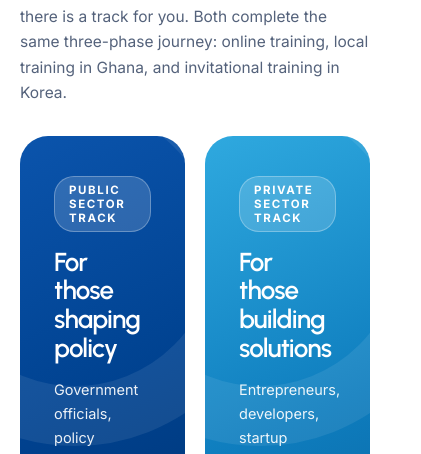
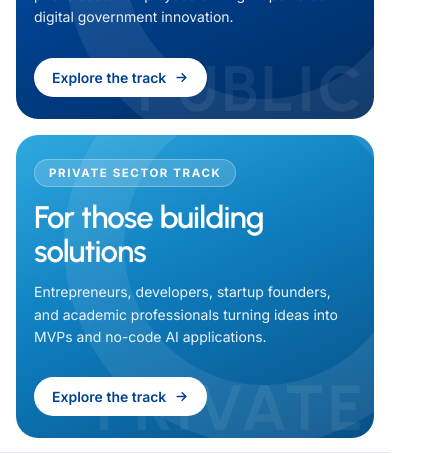
Before and after one commit to UserStine/KOICAYLP, a React (Vite) app in the folder frontend/: page / in a window 390 px wide. Shown: the part 1078-1532 px from the top of the page, 421 px wide, since content can reach past the window. Built offline with nearby package versions, Linux system fonts and the light colour scheme; no server answers.

Commit message:
Improve homepage responsiveness

```diff
--- a/frontend/src/styles.js
+++ b/frontend/src/styles.js
@@ -1467,6 +1467,167 @@ html,body{max-width:100%;}
   .split-list li{font-size:14px;}
   .ct-row > div{padding:14px 16px;}
 }
+
+/* ============ Home responsive refinements ============ */
+@media (max-width:1024px){
+  .app{min-height:auto;}
+  .hero{
+    min-height:auto;
+    padding-top:28px;
+    padding-bottom:52px;
+  }
+  .hero-left{width:100%;margin:0 auto;}
+  .eyebrow{justify-content:center;}
+  .hero h1{
+    max-width:760px;
+    margin-inline:auto;
+    font-size:clamp(38px,6.4vw,58px);
+    line-height:1.04;
+  }
+  .hero-cta{margin-top:30px;}
+  .hero-right{
+    width:min(100%,calc(720px * var(--stage-scale)));
+    height:calc(680px * var(--stage-scale));
+  }
+  .tracks-teaser{padding-top:64px;}
+}
+
+@media (max-width:900px){
+  .tracks-teaser .track-split{
+    flex-direction:column;
+    min-height:0;
+    gap:16px;
+  }
+  .tracks-teaser .ts-panel{
+    flex:none;
+    width:100%;
+    min-height:320px;
+    padding:32px 28px 28px;
+  }
+  .tracks-teaser .ts-panel:hover{flex:none;transform:none;}
+  .tracks-teaser .ts-panel > p{max-width:620px;}
+  .tt-head{max-width:720px;}
+  .hub-grid{grid-template-columns:repeat(2,minmax(0,1fr));}
+}
+
+@media (max-width:768px){
+  :root{--stage-scale:.50;}
+  .hero{
+    padding-top:18px;
+    padding-bottom:42px;
+    gap:0;
+  }
+  .hero-left{max-width:100%;}
+  .eyebrow{
+    margin-bottom:14px;
+    font-size:11.5px;
+    letter-spacing:1.8px;
+  }
+  .hero h1{
+    font-size:clamp(34px,9vw,50px);
+    letter-spacing:-1px;
+    line-height:1.03;
+  }
+  .hero-cta{margin-top:26px;}
+  .hero-right{
+    width:100%;
+    height:360px;
+    margin-top:0;
+    overflow:hidden;
+  }
+  .orbit-stage{top:48%;}
+  .tracks-teaser{
+    padding:58px var(--page-pad) 14px;
+  }
+  .tt-head{margin-bottom:24px;}
+  .section-title{font-size:clamp(28px,7.5vw,36px);line-height:1.08;}
+  .section-sub{font-size:15px;line-height:1.6;}
+  .tracks-teaser .ts-panel{min-height:300px;}
+  .hub{
+    padding-left:var(--page-pad);
+    padding-right:var(--page-pad);
+  }
+  .hub-head{gap:22px;margin-bottom:34px;}
+  .hub-head-text{max-width:100%;}
+  .hub h2{font-size:clamp(30px,7vw,40px);}
+  .hub-sub{font-size:15px;}
+}
+
+@media (max-width:560px){
+  :root{--stage-scale:.41;--page-pad:20px;}
+  .app{
+    background:
+      radial-gradient(420px 320px at 75% 42%,rgba(57,188,242,.10),transparent 62%),
+      #fff;
+  }
+  .hero{
+    padding-top:14px;
+    padding-bottom:34px;
+  }
+  .eyebrow{width:100%;}
+  .hero h1{
+    font-size:clamp(31px,10.2vw,43px);
+    line-height:1.04;
+    min-height:0;
+  }
+  .type-cursor{width:3px;}
+  .hero-cta{margin-top:24px;}
+  .hero-right{
+    height:300px;
+    margin-top:4px;
+  }
+  .orbit-stage{top:50%;}
+  .tracks-teaser{padding-top:48px;}
+  .tracks-teaser .ts-panel{
+    min-height:0;
+    padding:28px 22px 24px;
+    border-radius:22px;
+    gap:13px;
+  }
+  .ts-panel h2{font-size:clamp(27px,8vw,34px);}
+  .ts-panel > p{font-size:14px;line-height:1.6;}
+  .ts-ghost{font-size:64px;right:8px;bottom:-8px;}
+  .ts-cta{
+    margin-top:16px;
+    padding:11px 18px;
+    font-size:14px;
+  }
+  .hub{
+    padding-top:56px;
+    padding-bottom:64px;
+  }
+  .hub-head{
+    align-items:flex-start;
+    margin-bottom:28px;
+  }
+  .hub-peko{
+    width:92px;
+    height:92px;
+    border-radius:20px;
+  }
+  .hub-peko img{width:76px;height:76px;}
+  .hub-grid{grid-template-columns:1fr;gap:14px;}
+  .hub-card{
+    min-height:0;
+    padding:24px 20px 22px;
+    border-radius:18px;
+    gap:12px;
+  }
+  .hub-card h3{font-size:19px;padding-right:64px;}
+  .hub-tag{top:18px;right:18px;}
+}
+
+@media (max-width:400px){
+  :root{--stage-scale:.34;--page-pad:16px;}
+  .hero h1{font-size:clamp(29px,10.4vw,38px);}
+  .hero-right{height:260px;}
+  .hero-cta .btn.btn-lg{padding:13px 20px;font-size:15px;}
+  .tracks-teaser .ts-panel{padding:24px 18px 22px;}
+  .hub h2{font-size:29px;}
+  .hub-card h3{padding-right:0;}
+  .hub-tag{position:static;align-self:flex-start;order:-1;}
+}
+
 @media (prefers-reduced-motion: reduce){
   *,*::before,*::after{animation-duration:.01ms !important;animation-iteration-count:1 !important;transition-duration:.01ms !important;}
   .flag,.hero-cta,.ticker-section,.hub-head,.hub-card,.page > *{opacity:1 !important;transform:none !important;}
```
Also changed, not shown: 1 other file (tests, documents, lock files or other folders).
